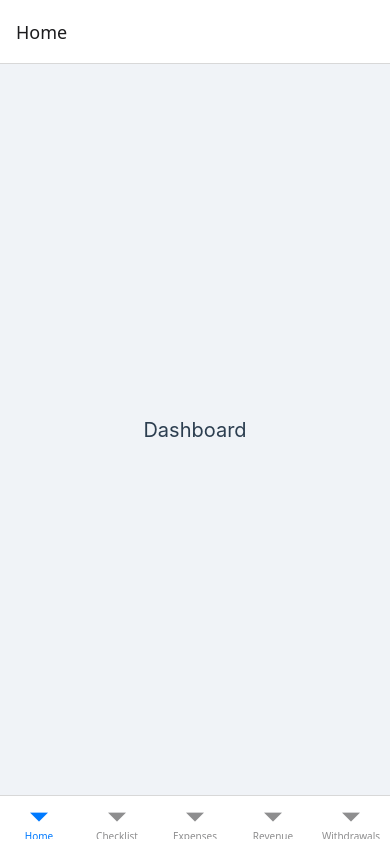
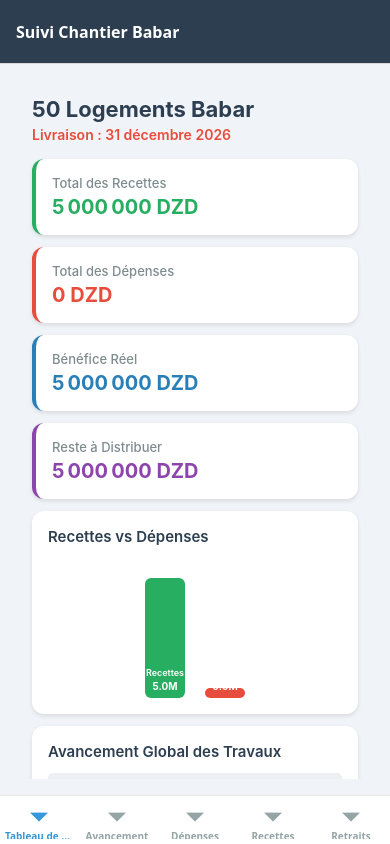
Before and after one commit to ouadinej-design/SuiviChantierBabar, a React Native app: screen / in a window 390 px wide. Built offline with nearby package versions, Linux system fonts and the light colour scheme.

Commit message:
Full app with all screens

```diff
--- a/App.js
+++ b/App.js
@@ -5,15 +5,13 @@ import { createBottomTabNavigator } from '@react-navigation/bottom-tabs';
 import { StatusBar } from 'expo-status-bar';
 import { initDatabase } from './src/database/database';
 
+import DashboardScreen from './src/screens/DashboardScreen';
+import ChecklistScreen from './src/screens/ChecklistScreen';
+import ExpensesScreen from './src/screens/ExpensesScreen';
+import RevenueScreen from './src/screens/RevenueScreen';
+import WithdrawalsScreen from './src/screens/WithdrawalsScreen';
+
 const Tab = createBottomTabNavigator();
-
-function SimpleScreen({ title }) {
-  return (
-    <View style={styles.screen}>
-      <Text style={styles.screenText}>{title}</Text>
-    </View>
-  );
-}
 
 export default function App() {
   const [ready, setReady] = useState(false);
@@ -28,32 +26,53 @@ export default function App() {
       });
   }, []);
 
-  if (error) return (
-    <View style={styles.center}><Text style={{ color: '#e74c3c', fontSize: 18 }}>{error}</Text></View>
-  );
+  if (error) {
+    return (
+      <View style={styles.center}>
+        <Text style={{ color: '#e74c3c', fontSize: 18, marginBottom: 8 }}>Erreur</Text>
+        <Text style={{ color: '#555', fontSize: 14, textAlign: 'center', paddingHorizontal: 40 }}>{error}</Text>
+      </View>
+    );
+  }
 
-  if (!ready) return (
-    <View style={styles.center}>
-      <ActivityIndicator size="large" color="#3498db" />
-    </View>
-  );
+  if (!ready) {
+    return (
+      <View style={styles.center}>
+        <ActivityIndicator size="large" color="#3498db" />
+        <Text style={{ marginTop: 12, color: '#7f8c8d' }}>Chargement...</Text>
+      </View>
+    );
+  }
 
   return (
     <NavigationContainer>
-      <Tab.Navigator>
-        <Tab.Screen name="Home" component={() => <SimpleScreen title="Dashboard" />} />
-        <Tab.Screen name="Checklist" component={() => <SimpleScreen title="Check-list" />} />
-        <Tab.Screen name="Expenses" component={() => <SimpleScreen title="Dépenses" />} />
-        <Tab.Screen name="Revenue" component={() => <SimpleScreen title="Recettes" />} />
-        <Tab.Screen name="Withdrawals" component={() => <SimpleScreen title="Retraits" />} />
+      <Tab.Navigator
+        screenOptions={{
+          tabBarActiveTintColor: '#3498db',
+          tabBarInactiveTintColor: '#95a5a6',
+          tabBarStyle: { backgroundColor: '#fff', borderTopWidth: 1, borderTopColor: '#e8e8e8' },
+          tabBarLabelStyle: { fontSize: 10, fontWeight: '600' },
+          headerStyle: { backgroundColor: '#2c3e50' },
+          headerTintColor: '#fff',
+          headerTitleStyle: { fontWeight: '600', fontSize: 16 },
+        }}
+      >
+        <Tab.Screen name="Dashboard" component={DashboardScreen} options={{ title: 'Tableau de Bord', headerTitle: 'Suivi Chantier Babar' }} />
+        <Tab.Screen name="Checklist" component={ChecklistScreen} options={{ title: 'Avancement' }} />
+        <Tab.Screen name="Expenses" component={ExpensesScreen} options={{ title: 'Dépenses' }} />
+        <Tab.Screen name="Revenue" component={RevenueScreen} options={{ title: 'Recettes' }} />
+        <Tab.Screen name="Withdrawals" component={WithdrawalsScreen} options={{ title: 'Retraits' }} />
       </Tab.Navigator>
-      <StatusBar style="auto" />
+      <StatusBar style="light" />
     </NavigationContainer>
   );
 }
 
 const styles = StyleSheet.create({
-  screen: { flex: 1, justifyContent: 'center', alignItems: 'center', backgroundColor: '#f0f3f7' },
-  screenText: { fontSize: 20, color: '#2c3e50' },
-  center: { flex: 1, justifyContent: 'center', alignItems: 'center', backgroundColor: '#f0f3f7' },
+  center: {
+    flex: 1,
+    justifyContent: 'center',
+    alignItems: 'center',
+    backgroundColor: '#f0f3f7',
+  },
 });
```
